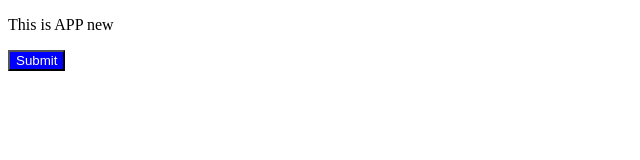
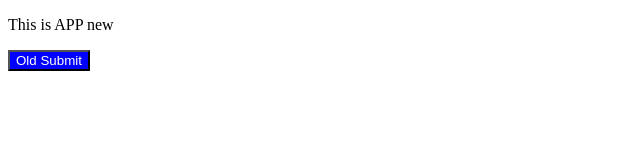
Before and after one commit to Kha050620/GitDemo, a plain HTML site: page index.html in a window 1280 px wide. Shown: the full height of the page, 0-640 px from the left. Drawn offline with Linux system fonts and the light colour scheme.

Commit message:
update old index.html

```diff
--- a/index.html
+++ b/index.html
@@ -11,7 +11,7 @@
 </head>
 <body>
     <p>This is APP new </p>
-    <button>Submit</button>
+    <button>Old Submit</button>
 </body>
 </html>
 <!---
```
